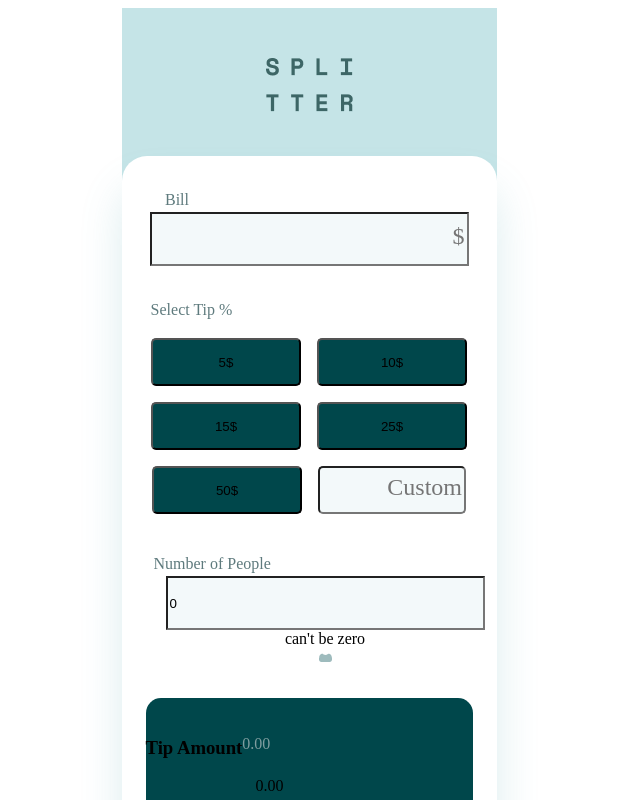
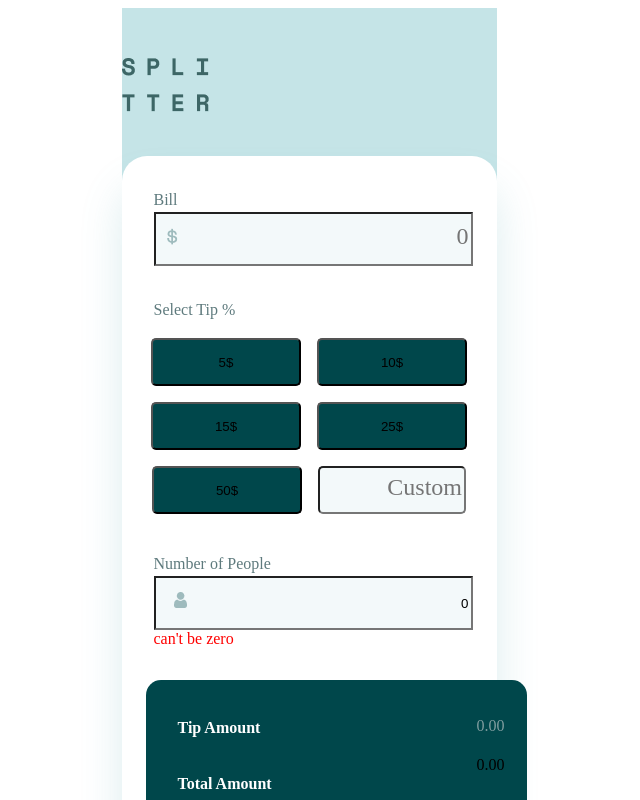
Before and after one commit to Tamuna-Z/Tip-calculator, a React (Create React App) app: page / in a window 1280 px wide. Shown: the top 800 px of the page, without its empty margins (331-971 px from the left). Built offline with nearby package versions, Linux system fonts and the light colour scheme.

Commit message:
add custom function and icons in input

```diff
--- a/src/Splitter.css
+++ b/src/Splitter.css
@@ -8,10 +8,9 @@ body{
   height: 933px;
   justify-content: center;
   align-items: center;
-  text-align: center;
+  /* text-align: center; */
   margin: 0 auto;
-  padding-top: 50px
-  ;
+  padding-top: 50px;
 }
 .mainContainer {
   background-color: #ffffff;
@@ -26,9 +25,7 @@ body{
   display: flex;
   padding-top: 32px;
   padding-left: 32px;
-
 }
-
 .billTitle{
   width: 47px;
   height: 24px;
@@ -46,6 +43,13 @@ body{
   font-size: 16px;
   line-height: 24px;
   background-color: #F3F9FA;
+  margin-left: 32px;
+}
+ .inputMoney{
+  position: absolute;
+  margin-top: 16px;
+ margin-left:45px;
+
 }
 
 /* buttons */
@@ -67,6 +71,7 @@ body{
   color: #5e7a7d;
   margin-top: 32px;
   margin-bottom: 16px;
+  margin-left: 32px;
 }
 .tipButton {
   width: 150px;
@@ -81,7 +86,7 @@ body{
   background-color: #F3F9FA;
   color: #547878;
 }
-::placeholder{
+::placeholder {
   text-align: right;
   font-family: SpaceMono;
   font-weight: 700px;
@@ -97,7 +102,6 @@ body{
   font-size: 16px;
   line-height: 24px;
   color: #5e7a7d;
-
 }
 .peopleContainer{
   margin-left: 32px;
@@ -106,6 +110,9 @@ body{
   text-align: left;
   font-family: SpaceMono;
 }
+.errorDiv{
+  color: red;
+}
 .inputIcon{
   position: relative;
 }
@@ -113,11 +120,15 @@ body{
   width: 311px;
   height: 48px;
   background-color:#F3F9FA ;
-  /* position: absolute;
-   margin-top: 50%;
-  margin-left:2px;
-  transform: translate(-50%);  */
 
+
+
+}
+
+.personIcon{
+  position: absolute;
+  margin-top: 16px;
+ margin-left:20px;
 }
 /* tipAmount */
 .tipAmountContainer {
@@ -126,12 +137,17 @@ body{
   border-radius: 15px;
   background-color: #00474b;
   padding-top: 20px;
+  padding-left: 32px;
+  padding-right: 22px;
   margin-top: 32px;
   margin-left: 24px;
   margin-bottom: 32px;
 }
 .tipResult,.totalResult{
   display: flex;
+  justify-content: space-between;
+
+
 }
 
 p {
@@ -141,6 +157,14 @@ p {
   line-height: 20px;
   color: #7f9d9f;
 }
+h3{
+  font-family: SpaceMono;
+  font-weight: 700px;
+  font-size: 16px;
+  line-height: 24px;
+  color: #ffffff;
+
+}
 .resetButton {
   width: 281px;
   height: 48px;
@@ -148,3 +172,17 @@ p {
   background-color: #26c2ae;
   margin-bottom: 33px;
 }
+/* responsive */
+/* @media(min-width:1440px){
+  .app{
+    background-color: #C5E4E7;
+    width: 1440px;
+    height: 1024px;
+    display: flex;
+    justify-content:center;
+    align-items: center;
+    text-align: center;
+    margin: 0 auto;
+    padding-top:163px 260px 239px 260px;
+  }
+} */
--- a/src/Splitter.js
+++ b/src/Splitter.js
@@ -1,5 +1,5 @@
 import "./Splitter.css";
-import { useState , useEffect} from "react";
+import { useState, useEffect } from "react";
 import moneyImg from "./images/money.png";
 import personImage from "./images/person.png";
 import logo from "./images/logo.png";
@@ -8,9 +8,10 @@ function Splitter() {
   const [tipBox, setTipBox] = useState([5, 10, 15, 25, 50]);
   const [inputBill, setInputBill] = useState(0);
   const [tipPercentage, setTipPercentage] = useState(0);
+
   const [people, setPeople] = useState(0);
   const [clickedIndex, setClickedIndex] = useState(null);
-  const [peopleError, setPeopleError]=useState('');
+  const [peopleError, setPeopleError] = useState("");
 
   const colorChange = (index) => {
     setClickedIndex(index);
@@ -19,23 +20,30 @@ function Splitter() {
   const billAmountChange = (e) => {
     setInputBill(parseInt(e.target.value));
   };
-  console.log(inputBill);
 
-  let calculateTotalTip = (inputBill * tipPercentage /100) / people;
-// let calculateTipPerPerson=(calculateTotalTip / people) + inputBill ;
-let calculateTipPerPerson =(inputBill/people) +calculateTotalTip;
-const showTip =!(calculateTotalTip.toFixed(2) === 'NaN'
-|| calculateTotalTip.toFixed(2) === 'Infinity');
-const showTotal =!(calculateTipPerPerson.toFixed(2) === 'NaN' || calculateTipPerPerson.toFixed(2) === 'Infinity');
- useEffect(() =>{
-  if(people === 0){
-    setPeopleError(`can't be zero`);
-  }else{
-    setPeopleError('');
+  const customTip=(e) =>{
+    setTipPercentage(parseInt(e.target.value));
   }
 
- },[people]);
+  let calculateTotalTip = (inputBill * tipPercentage) / 100 / people;
+  let calculateTipPerPerson = inputBill / people + calculateTotalTip;
 
+  const showTip = !(
+    calculateTotalTip.toFixed(2) === "NaN" ||
+    calculateTotalTip.toFixed(2) === "Infinity"
+  );
+  const showTotal = !(
+    calculateTipPerPerson.toFixed(2) === "NaN" ||
+    calculateTipPerPerson.toFixed(2) === "Infinity"
+  );
+
+  useEffect(() => {
+    if (people === 0) {
+      setPeopleError(`can't be zero`);
+    } else {
+      setPeopleError("");
+    }
+  }, [people]);
 
   return (
     <div className="app">
@@ -43,20 +51,22 @@ const showTotal =!(calculateTipPerPerson.toFixed(2) === 'NaN' || calculateTipPer
         <img src={logo} alt="logo" />
       </div>
 
+      <div className="firstBox">
           <div className="mainContainer">
+            <div>
               <div className="billDiv">
                 <label className="billTitle">Bill</label>
               </div>
-        <div>
+              <div className="inputIcon">
+              <img className="inputMoney" src={moneyImg} />
                 <input
-            placeholder="$"
+                  placeholder="0"
                   type="number"
                   className="inputBox"
                   dir="rtl"
                   onChange={billAmountChange}
                 ></input>
               </div>
-
 
               <div className="tipBox">Select Tip %</div>
               <div className="buttonWrap">
@@ -67,63 +77,76 @@ const showTotal =!(calculateTipPerPerson.toFixed(2) === 'NaN' || calculateTipPer
                       key={index}
                       onClick={() => {
                         colorChange(index);
-                  // აქ უნდა იყოს
                         setTipPercentage(tip);
                       }}
                       style={{
                         backgroundColor:
-                    clickedIndex === index ? "#26C2AE" : "#00474b"
-                }} >{tip}$</button>
+                          clickedIndex === index ? "#26C2AE" : "#00474b",
+                      }}
+                    >
+                      {tip}$
+                    </button>
                   );
                 })}
 
-          <input
-            className="customBox"
+                <input className="customBox"
+                type="number"
                 placeholder="Custom"
+                onChange={customTip}
                 ></input>
               </div>
 
               <div className="peopleContainer">
                 <div className="peopleWrapper">
                   <label className="peopleTitle">Number of People</label>
-        {/* <p>Error </p> */}
                 </div>
 
                 <div className="inputIcon">
+                <img className="personIcon" src={personImage} />
                   <input
+                   placeholder="0"
                     type="number"
                     value={people}
+                    dir="rtl"
                     min={0}
                     step={1}
-            onKeyDown ={(e)=>{
-              if(e.key === '.'){
-                e.preventDefault()
+                    onKeyDown={(e) => {
+                      if (e.key === ".") {
+                        e.preventDefault();
                       }
                     }}
                     className="icon"
                     onChange={(e) => {
                       setPeople(parseFloat(e.target.valueAsNumber));
                     }}
-          /><div>{peopleError}</div>
-          <img src={personImage}/>
+                  />
+                  <div className="errorDiv">{peopleError}</div>
 
                 </div>
               </div>
-
+            </div>
+          {/* second box */}
 
           <div className="tipAmountContainer">
               <div className="tipResult">
-            <div><h3>Tip Amount</h3></div>
-            <div><p>{showTip ? calculateTotalTip.toFixed(2):"0.00"  }</p></div>
+                <div>
+                  <h3>Tip Amount</h3>
+                </div>
+                <div>
+                  <p>{showTip ? calculateTotalTip.toFixed(2) : "0.00"}</p>
+                </div>
               </div>
               <div className="totalResult">
-          <div><h3>Total Amount</h3></div>
-           <div> { showTotal ?calculateTipPerPerson.toFixed(2) : "0.00"
-            }</div>
+                <div>
+                  <h3>Total Amount</h3>
+                </div>
+                <div>
+                  {showTotal ? calculateTipPerPerson.toFixed(2) : "0.00"}
+                </div>
               </div>
 
-
               <button className="resetButton">RESET</button>
+            </div>
           </div>
         </div>
     </div>
```
Also changed, not shown: src/images/icon-person.svg (deleted), src/images/person.png. Lines whose indentation alone changed are shown as unchanged.
